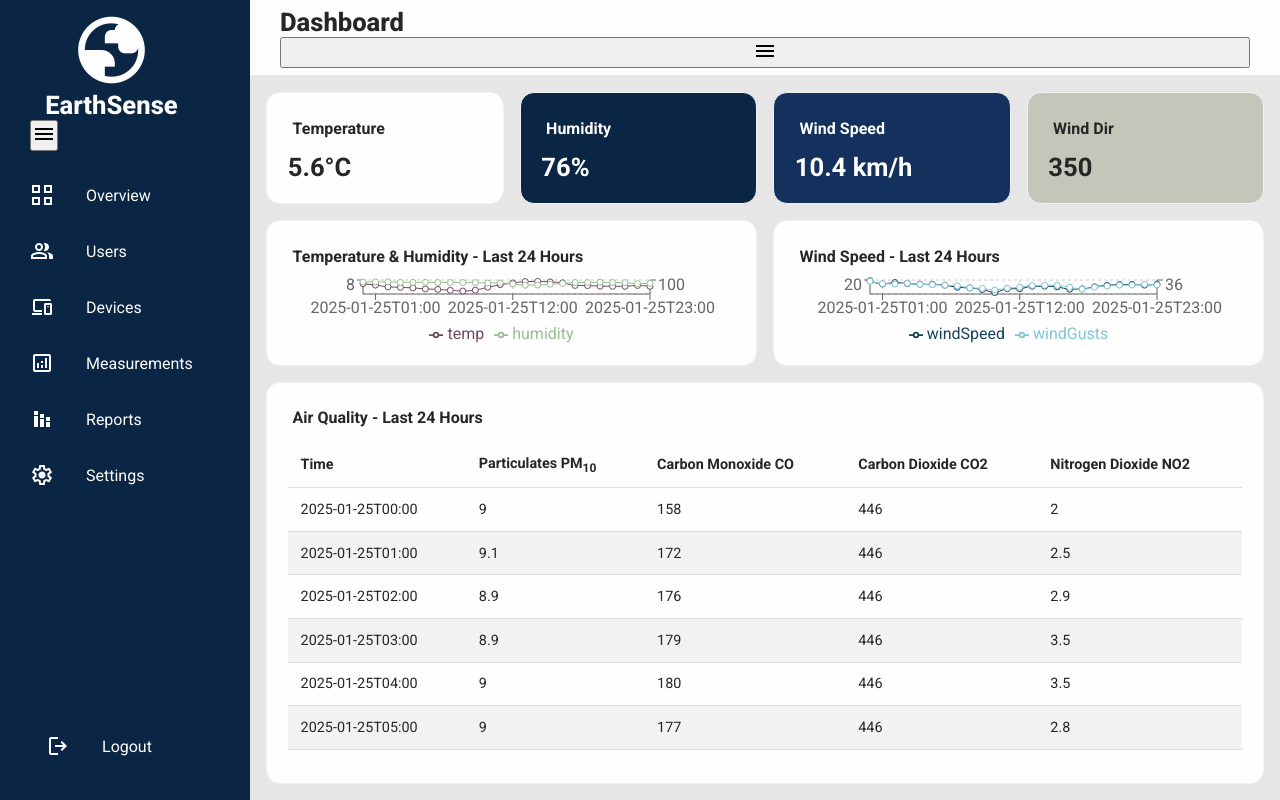
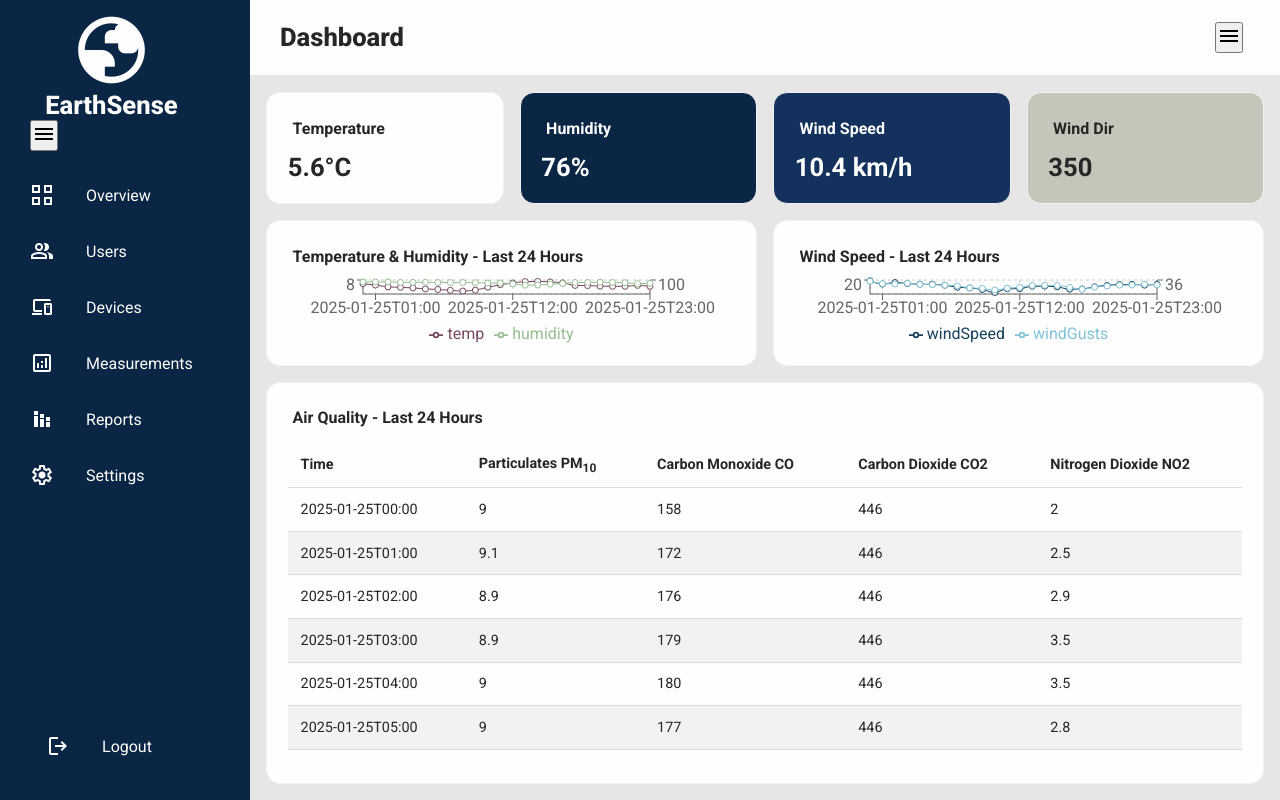
Before and after one commit to alittlebroken/earthsense, a React (Vite) app: page / in a window 1280 px wide. Built offline with nearby package versions, Linux system fonts and the light colour scheme.

Commit message:
moved menu button to same level as header title

```diff
--- a/src/features/DashboardHeader/DashboardHeader.css
+++ b/src/features/DashboardHeader/DashboardHeader.css
@@ -6,5 +6,7 @@
 
 
     display: grid;
+    grid-template-columns: 1fr 1fr 35px;
     align-content: center;
+    justify-items: start;
 }
```
